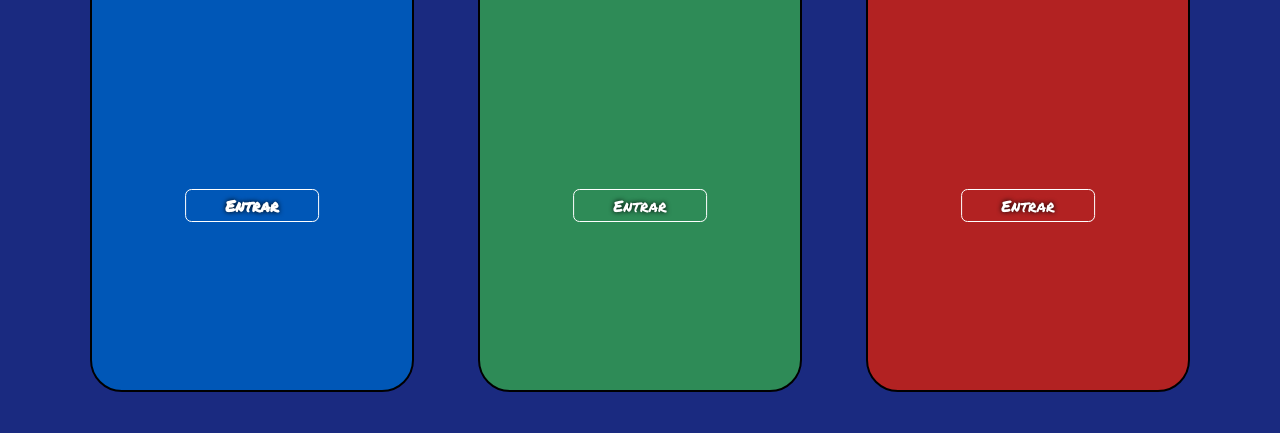
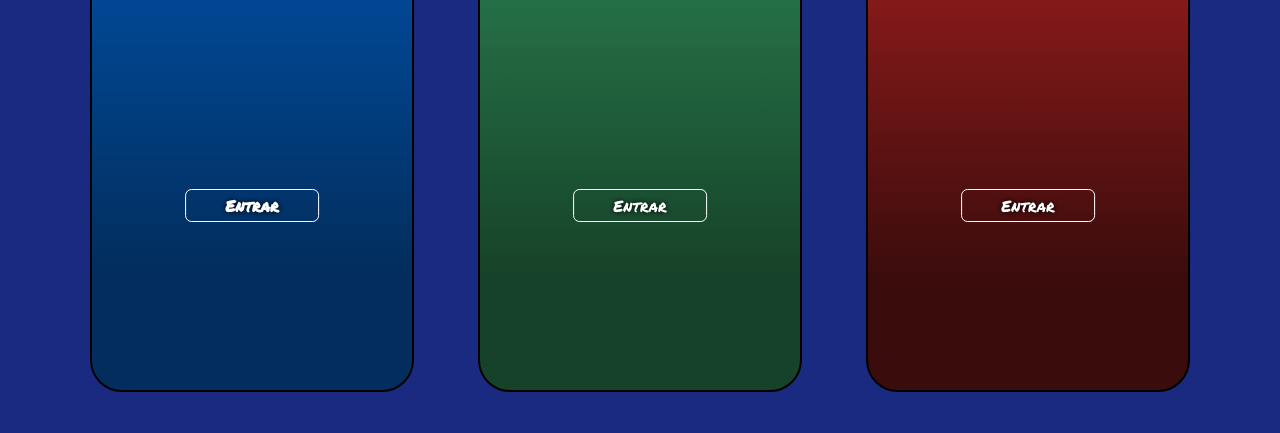
Before and after one commit to Tecnica11/torneo_interno, a plain HTML site: page index.html in a window 1280 px wide. Shown: the part 367-800 px from the top of the page. Drawn offline with Linux system fonts and the light colour scheme; a web font is replaced by a local one.

Commit message:
Cambiar colores

```diff
--- a/style.css
+++ b/style.css
@@ -89,7 +89,7 @@ main {
 /*     font-family: "Felipa", serif; */
     font-family: "Permanent Marker", cursive;
     font-weight: 700;
-    background: #0057B7;
+    background:  linear-gradient(to bottom,#0057B7 , #022d5c 80%);
 }
 
 #show1 {
@@ -100,7 +100,7 @@ main {
 .futbol {
     color: #fff;
     font-family: "Permanent Marker", cursive;
-    background:  #2E8B57;
+    background:  linear-gradient(to bottom,#2E8B57, #164229 80%);
 }
 
 #show2 {
@@ -111,7 +111,7 @@ main {
 .pinpon {
 /*     font-family: "DynaPuff", system-ui; */
     font-family: "Permanent Marker", cursive;
-    background:  #B22222;
+    background:  linear-gradient(to bottom,#B22222, #3b0c0c 80%);
 }
 
 #show3 {
```
